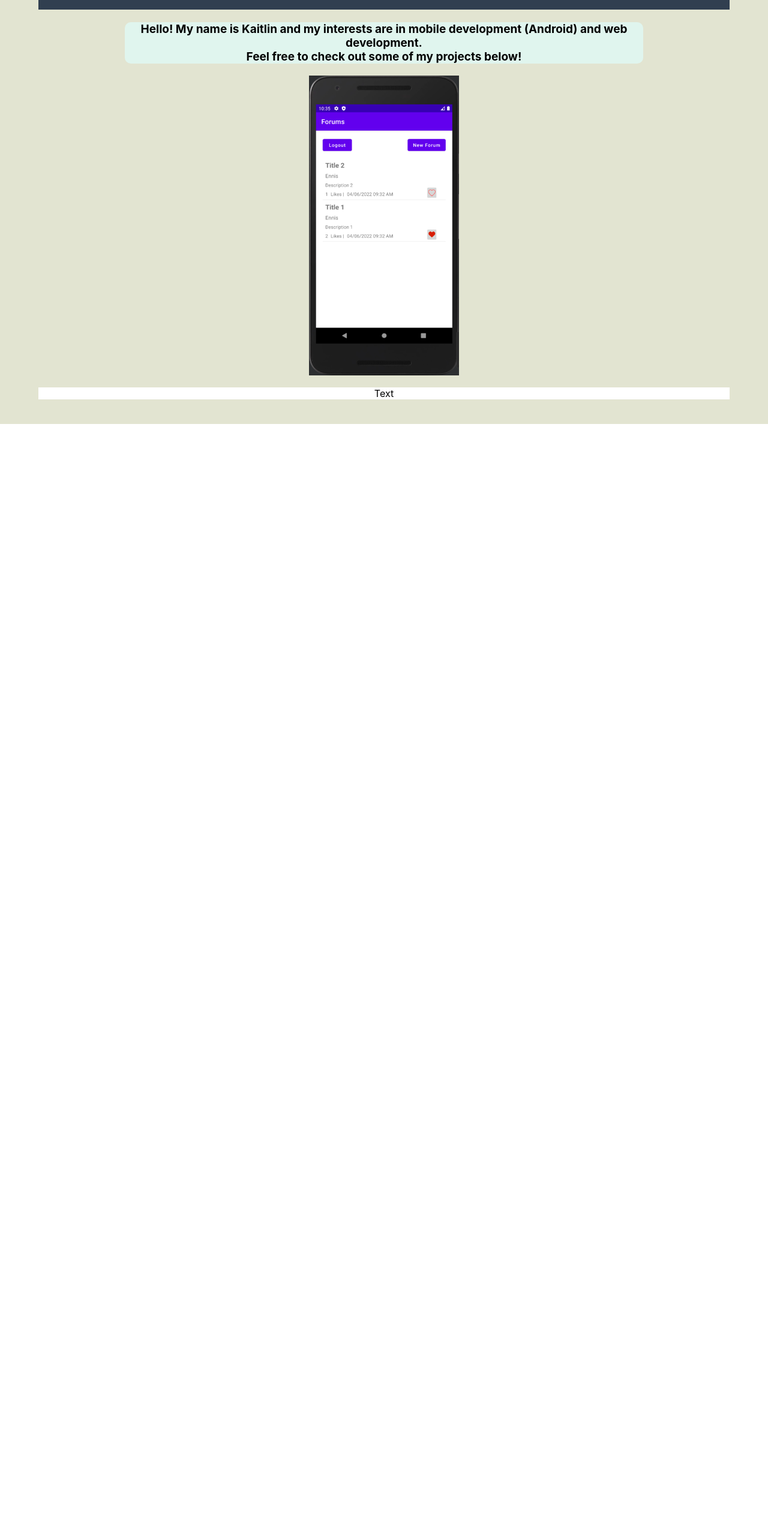
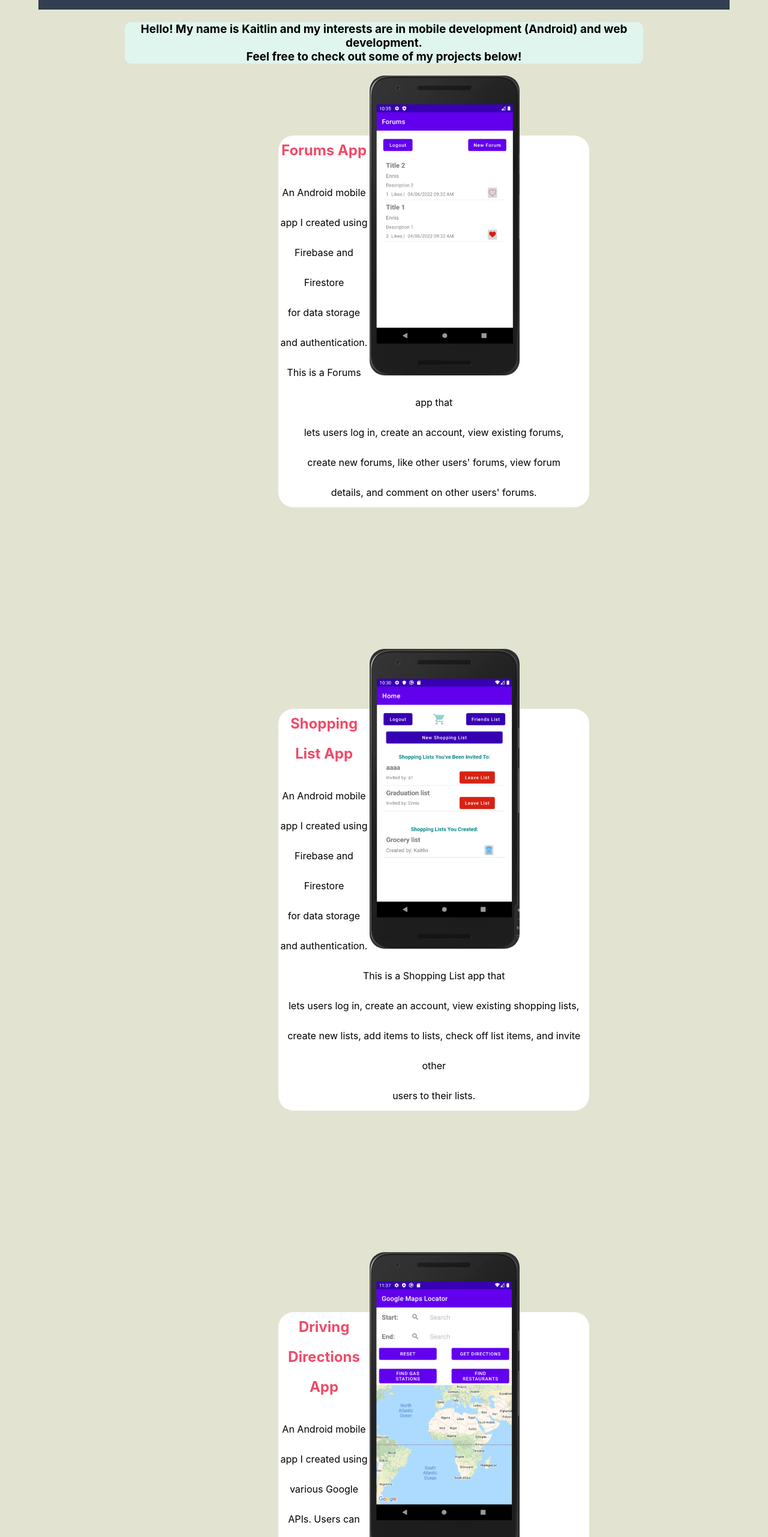
Before and after one commit to kaitlinennis/ITIS4440_Individual_Project, a React (Create React App) app: page / in a window 1280 px wide. Shown: the part 223-2786 px from the top of the page at 60% size. Before the commit the page ends 930 px from the top, so only its background shows below. Built offline with nearby package versions, Linux system fonts and the light colour scheme.

Commit message:
Finish Home page styling and other small styling fixes

```diff
--- a/src/App.css
+++ b/src/App.css
@@ -108,7 +108,9 @@
 .body {
   padding-top: 130px;
   background-color: #E2E4D1;
-  height: 100vh;
+  /*height: 100vh;*/
+  min-height: 100vh;
+  background-size: cover;
 }
 
 .pageContainer {
@@ -147,6 +149,13 @@
   border-radius: 25px;
 }
 
+.aboutIntro {
+  text-align: left;
+  margin-left: 50px;
+  color: #F24A68;
+  padding-top: 10px;
+}
+
 
 /* Contact Page CSS */
 
@@ -162,6 +171,7 @@
 
 
 /* Home Page CSS */
+
 .intro {
   font-weight: bold;
   background-color: rgba(224, 255, 255, 0.63);
@@ -170,5 +180,26 @@
   margin: 0 auto;
   border-radius: 10px;
   font-size: 19px;
+}
 
+.mobilePic {
+  float: right;
+  margin-right: 350px;
+  border-radius: 25px;
 }
+
+.description1 {
+  /*margin-top: 100px;*/
+  margin-left: 400px;
+  line-height: 50px;
+  width: 45%;
+  margin-top: 100px;
+}
+
+.projectName {
+  color: #F24A68;
+}
+
+.projectSection {
+  display: inline;
+}
--- a/src/pages/About.js
+++ b/src/pages/About.js
@@ -18,6 +18,8 @@ const About = () => {
             <div className="pageText halfText">
 
 
+              <h2 className="aboutIntro">An introduction</h2>
+
               <p className="aboutText">Hello! My name is Kaitlin Ennis and I'm currently in my senior year of undergrad at UNC Charlotte.</p>
               <p className="aboutText">I was born and raised in Concord, North Carolina which is where I still reside.</p>
               <p className="aboutText">I'm studying Computer Science with a concentration in Web and Mobile Applications, and I'll be graduating with my Bachelor's degree in May of 2022.</p>
--- a/src/pages/Home.js
+++ b/src/pages/Home.js
@@ -5,6 +5,7 @@ import ShoppingList from "../images/ShoppingList.PNG";
 import ShoppingListDetails from "../images/ShoppingListDetails.PNG";
 import ShoppingListLogin from "../images/ShoppingListLogin.PNG";
 import Unimeet from "../images/Unimeet.PNG";
+import Locator from "../images/Locator.PNG"
 
 
 
@@ -16,21 +17,76 @@ const Home = () => {
                 <p className="intro">Hello! My name is Kaitlin and my interests are in mobile development (Android) and web development.
                 <br/>Feel free to check out some of my projects below!</p><br/>
 
+
+            <div className="projectSection">
                 <img
-                className="forumsPic"
+                className="mobilePic"
                 src={Forums}
                 height="500px"
                 width="250px"
                 alt="Forums app screenshot"
-              />
+                />
 
-<div className="pageText">
-                    <p>Text
-                    </p>
+                <div className="pageText halfText description1">
+                <h2 className="projectName">Forums App</h2>
+                    <p>An Android mobile app I created using Firebase and Firestore<br/>
+                    for data storage and authentication. This is a Forums app that<br/>
+                    lets users log in, create an account, view existing forums,<br/>
+                    create new forums, like other users' forums, view forum<br/>
+                    details, and comment on other users' forums.</p>
                 </div>
+            </div>
 
+            <br/><br/><br/><br/><br/><br/><br/><br/><br/><br/><br/>
+
+
+
+            <div className="projectSection">
+            <img
+                className="mobilePic"
+                src={ShoppingList}
+                height="500px"
+                width="250px"
+                alt="Shopping List app screenshot"
+                />
+
+                <div className="pageText halfText description1">
+                <h2 className="projectName">Shopping List App</h2>
+                    <p>An Android mobile app I created using Firebase and Firestore<br/>
+                    for data storage and authentication. This is a Shopping List app that<br/>
+                    lets users log in, create an account, view existing shopping lists,<br/>
+                    create new lists, add items to lists, check off list items, and invite other<br/>
+                    users to their lists.</p>
+                </div>
             </div>
+
+            <br/><br/><br/><br/><br/><br/><br/><br/><br/><br/><br/>
+
+            <div className="projectSection">
+            <img
+                className="mobilePic"
+                src={Locator}
+                height="500px"
+                width="250px"
+                alt="Google Maps Locator app screenshot"
+                />
+
+                <div className="pageText halfText description1">
+                <h2 className="projectName">Driving Directions App</h2>
+                    <p>An Android mobile app I created using various Google APIs. Users can select a start and end location,<br/>
+                    which is implemened with the Google Place Autocomplete API (when users start typing they'll<br/>
+                    receive suggestions). Users can also view directions between two selected, which is implemented using the<br/>
+                    Google Directions API. Users are then able to see the directions from two selected locations on a map, in<br/>
+                    which two markers and a path line are drawn; the map automatically zooms to these marked directions.</p>
+                </div>
+            </div>
+
+            <br/><br/><br/><br/><br/><br/><br/><br/><br/><br/><br/>
+
+
         </div>
+        </div>
+
       )
   };
 
```
Also changed, not shown: src/images/Locator.PNG (added).
